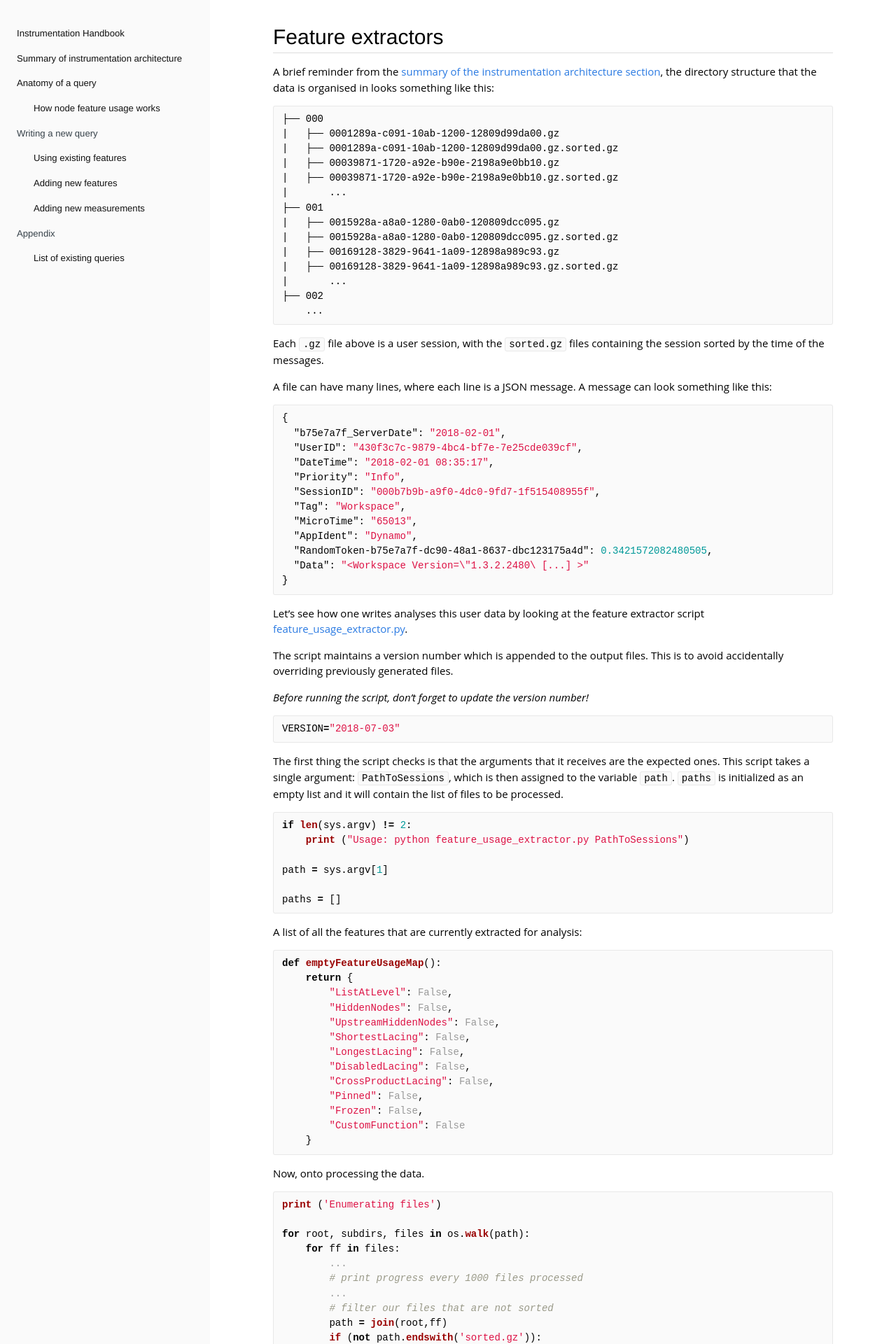
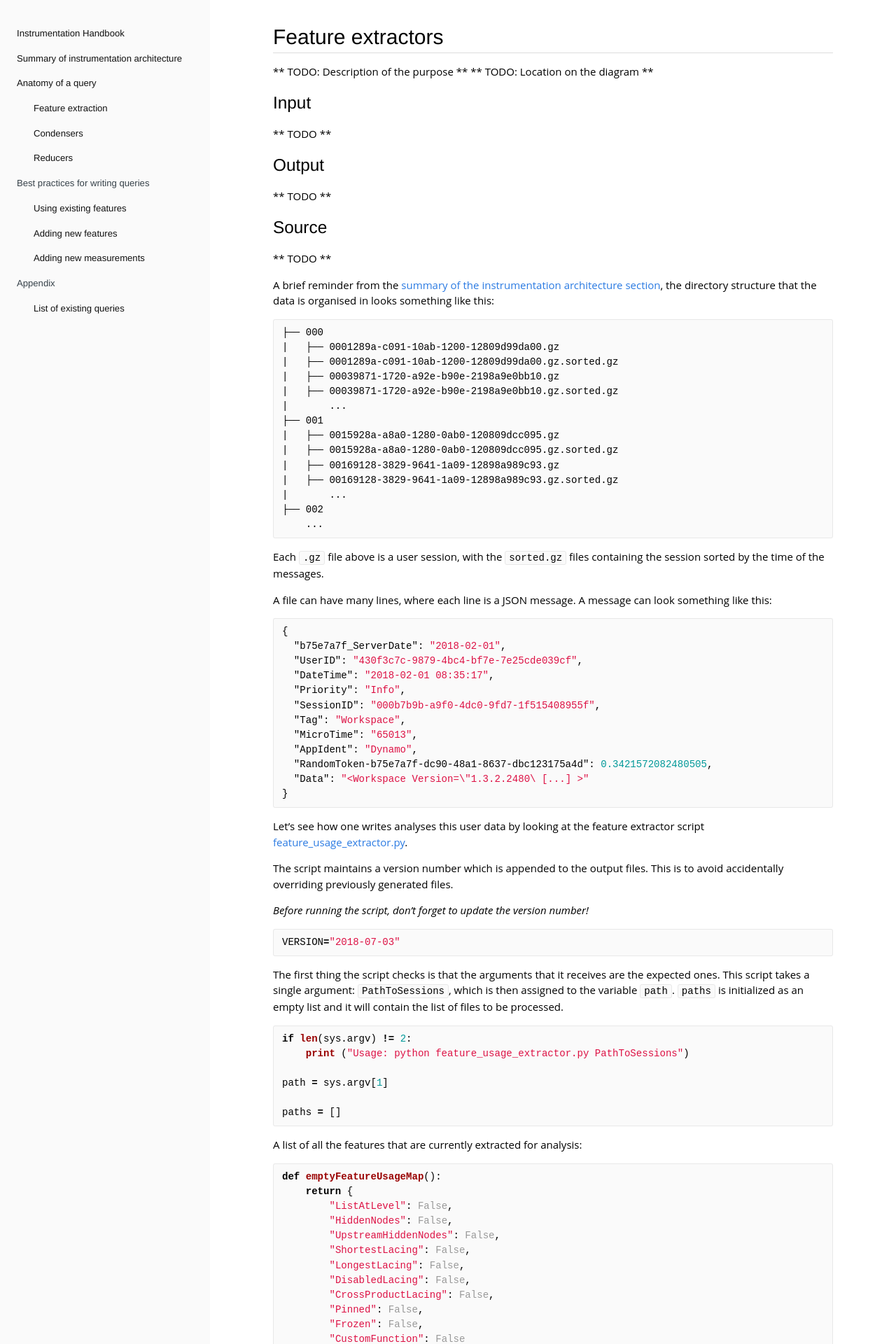
Before and after one commit to DynamoDS/Coulomb, a Jekyll site: the page built from docs/pages/03-anatomy-of-a-query/01-feature-extractors.md, in a window 1280 px wide. Shown: the top 1920 px of the page at 70% size. Built offline with Jekyll 4.4.1, drawn with Linux system fonts in a browser that asks for light colours; some of the changed text lies outside the part shown.

Commit message:
Restructuring anatomy of a query section

```diff
--- a/docs/_data/navigation.yml
+++ b/docs/_data/navigation.yml
@@ -6,10 +6,13 @@ pages:
   - title: Anatomy of a query
     url: /03-anatomy-of-a-query/
     children:
-      - title: How node feature usage works
-        url: /03-anatomy-of-a-query/01-how-node-feature-usage-works/
-  - title: Writing a new query
-    # url: /04-best-practices-for-a-new-query/00-page/
+      - title: Feature extraction
+        url: /03-anatomy-of-a-query/01-feature-extractors/
+      - title: Condensers
+        url: /03-anatomy-of-a-query/02-condensers/
+      - title: Reducers
+        url: /03-anatomy-of-a-query/03-reducers/
+  - title: Best practices for writing queries
     children:
       - title: Using existing features
         url: /04-writing-a-new-query/01-existing-features/
--- a/docs/pages/03-anatomy-of-a-query/01-how-node-feature-usage-works.md
+++ b/docs/pages/03-anatomy-of-a-query/01-feature-extractors.md
@@ -3,6 +3,22 @@ layout: page
 title: Feature extractors
 permalink: /03-anatomy-of-a-query/01-feature-extractors/
 ---
+
+** TODO: Description of the purpose **
+** TODO: Location on the diagram **
+
+## Input
+
+** TODO **
+
+## Output
+
+** TODO **
+
+
+## Source
+
+** TODO **
 
 A brief reminder from the [summary of the instrumentation architecture section](../02-summary-of-instrumentation-architecture/), the directory structure that the data is organised in looks something like this:
 
```
Also changed, not shown: docs/pages/03-anatomy-of-a-query/00-anatomy-of-a-query.md (+1 -1 lines), docs/pages/03-anatomy-of-a-query/02-condensers.md (added, +19 -0 lines), docs/pages/03-anatomy-of-a-query/03-reducers.md (added, +109 -0 lines).
